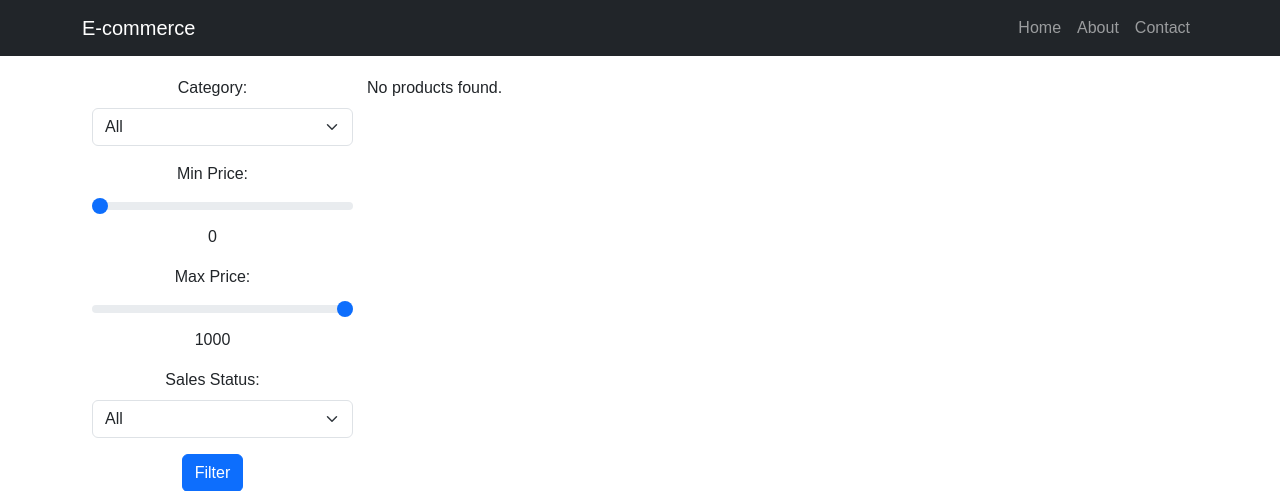
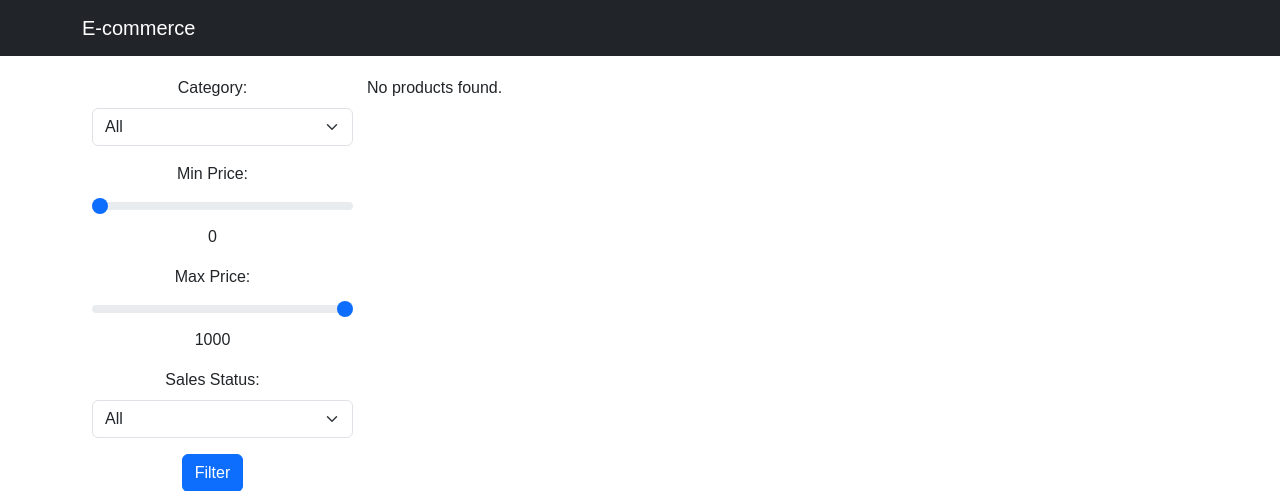
Before and after one commit to TeghSinghJ/e-commerce-filter, a PHP site: page / in a window 1280 px wide. Shown: the top 491 px of the page. Run offline with PHP 8.4, Linux system fonts and the light colour scheme; data that the repository does not hold is empty.

Commit message:
Updated index.php file

```diff
--- a/index.php
+++ b/index.php
@@ -74,8 +74,13 @@ include 'partials/header.php';
                                     <h5 class="card-title"><?php echo htmlspecialchars($product['name'] ?? '', ENT_QUOTES, 'UTF-8'); ?></h5>
                                     <p class="card-text">Category: <?php echo htmlspecialchars($product['category'] ?? '', ENT_QUOTES, 'UTF-8'); ?></p>
                                     <p class="card-text">Price: $<?php echo htmlspecialchars($product['price'] ?? '0.00', ENT_QUOTES, 'UTF-8'); ?></p>
-                                    <p class="card-text">Status: <?php echo htmlspecialchars($product['sales_status'] ?? '', ENT_QUOTES, 'UTF-8'); ?></p>
-                                </div>
+									<?php if ($product['sales_status'] === 'available'): ?>
+									Status: <p class="card-text text-success">Available</p>
+													<?php elseif ($product['sales_status'] === 'out_of_stock'): ?>
+									Status: <p class="card-text text-danger">Out of Stock</p>
+								<?php else: ?>
+									<p class="card-text">Status: Unknown</p>
+								<?php endif; ?>                                </div>
 											</div>
 										</div>
 									<?php endforeach; ?>
--- a/partials/header.php
+++ b/partials/header.php
@@ -15,17 +15,7 @@
             <span class="navbar-toggler-icon"></span>
         </button>
         <div class="collapse navbar-collapse" id="navbarNav">
-            <ul class="navbar-nav ms-auto">
-                <li class="nav-item">
-                    <a class="nav-link" href="#">Home</a>
-                </li>
-                <li class="nav-item">
-                    <a class="nav-link" href="#">About</a>
-                </li>
-                <li class="nav-item">
-                    <a class="nav-link" href="#">Contact</a>
-                </li>
-            </ul>
+
         </div>
 		</div>
     </nav>
```
Also changed, not shown: README.md (added). Lines whose indentation alone changed are shown as unchanged.
